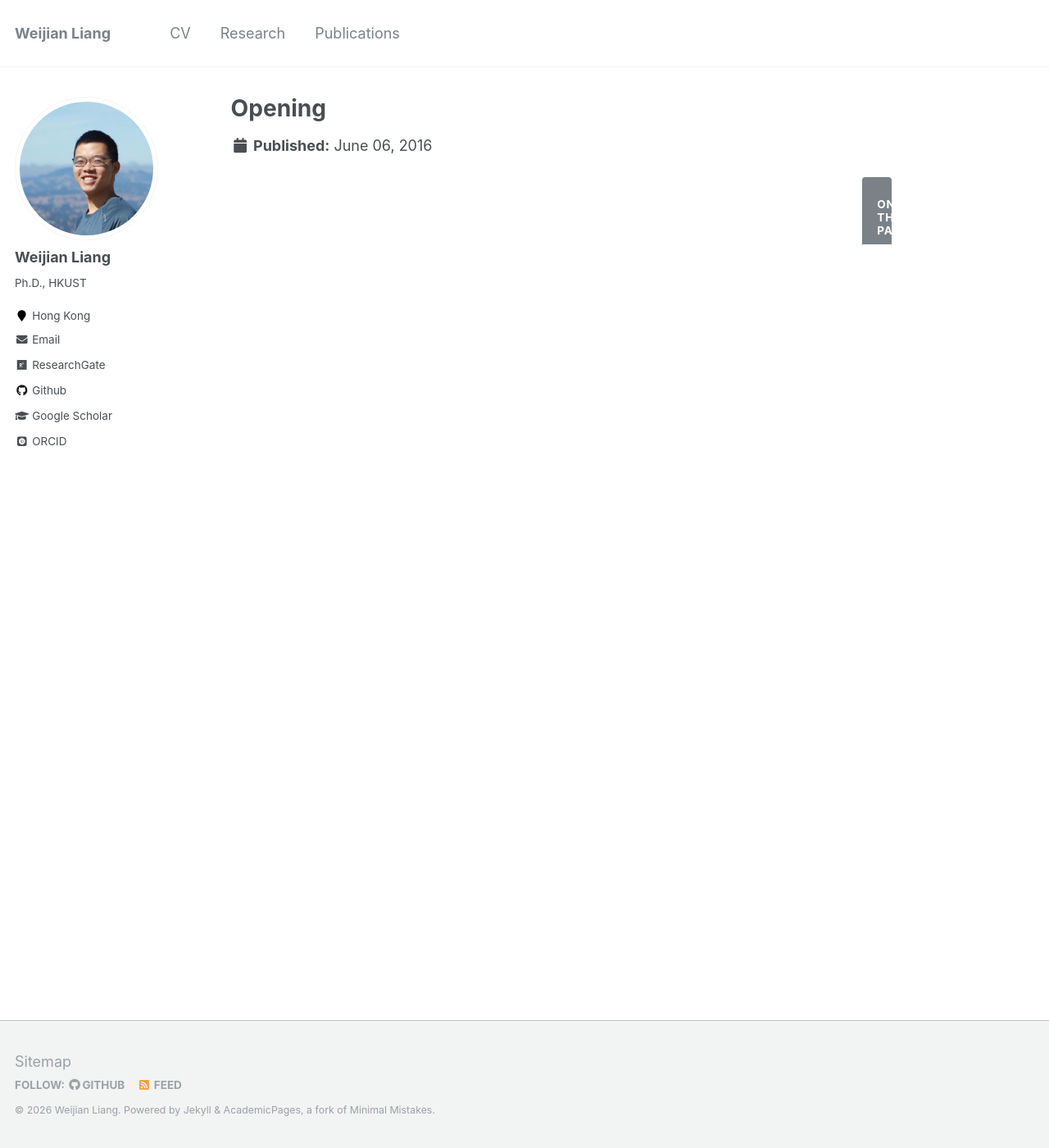
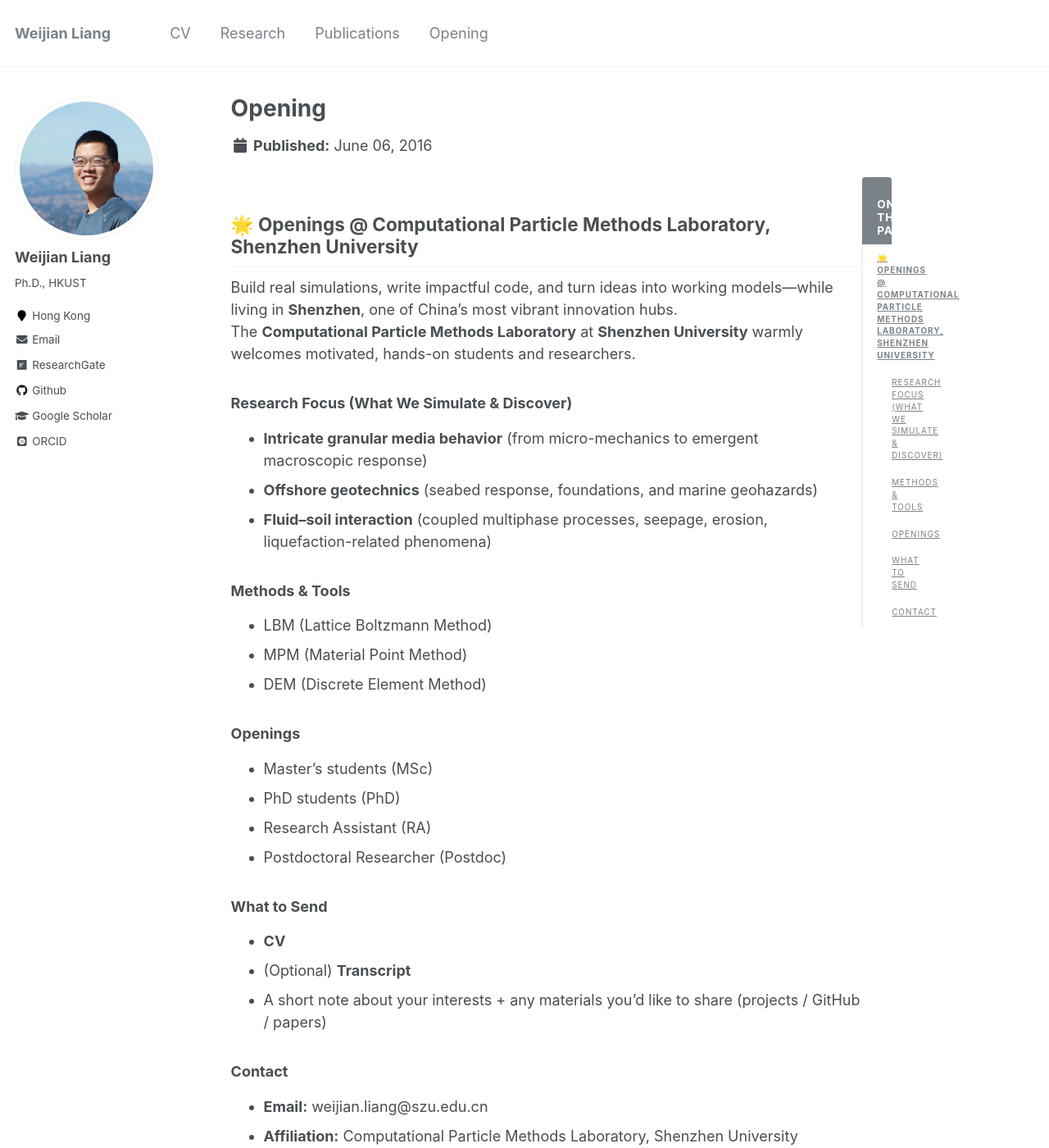
Before and after one commit to WeijianLiang/WeijianLiang.github.io, a Jekyll site: the page built from _pages/opening.md, in a window 1280 px wide and 1400 px high. Shown: the whole window at 82% size. Built offline with Jekyll 4.4.1, drawn with Linux system fonts in a browser that asks for light colours; some web fonts are replaced; some of the changed text lies outside the part shown.

Commit message:
add opening

```diff
--- a/_data/navigation.yml
+++ b/_data/navigation.yml
@@ -9,8 +9,8 @@ main:
   - title: "Publications"
     url: /publications/
 
-  # - title: "Talks"
-  #   url: /talks/
+  - title: "Opening"
+    url: /opening/
 
   # - title: "Teaching"
   #   url: /teaching/
--- a/_pages/opening.md
+++ b/_pages/opening.md
@@ -6,3 +6,36 @@ modified: 2016-06-06
 
 {% include base_path %}
 {% include toc %}
+
+## 🌟 Openings @ **Computational Particle Methods Laboratory**, Shenzhen University
+
+Build real simulations, write impactful code, and turn ideas into working models—while living in **Shenzhen**, one of China’s most vibrant innovation hubs.
+The **Computational Particle Methods Laboratory** at **Shenzhen University** warmly welcomes motivated, hands-on students and researchers.
+
+### Research Focus (What We Simulate & Discover)
+- **Intricate granular media behavior** (from micro-mechanics to emergent macroscopic response)
+- **Offshore geotechnics** (seabed response, foundations, and marine geohazards)
+- **Fluid–soil interaction** (coupled multiphase processes, seepage, erosion, liquefaction-related phenomena)
+
+### Methods & Tools
+- LBM (Lattice Boltzmann Method)
+- MPM (Material Point Method)
+- DEM (Discrete Element Method)
+
+### Openings
+- Master’s students (MSc)
+- PhD students (PhD)
+- Research Assistant (RA)
+- Postdoctoral Researcher (Postdoc)
+
+### What to Send
+- **CV**
+- (Optional) **Transcript**
+- A short note about your interests + any materials you’d like to share (projects / GitHub / papers)
+
+### Contact
+- **Email:** weijian.liang@szu.edu.cn
+- **Affiliation:** Computational Particle Methods Laboratory, Shenzhen University
+- **Location:** **Shenzhen, China**
+
+*Interested? Reach out anytime — we’d love to hear from you.*
```
